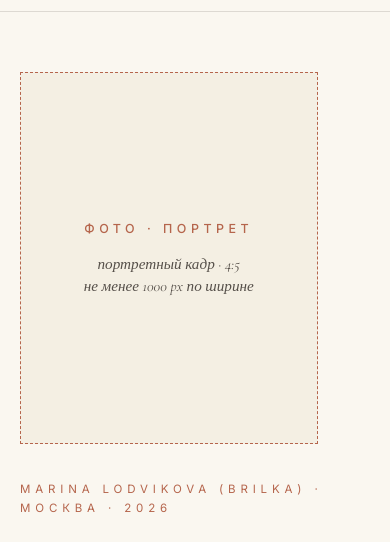
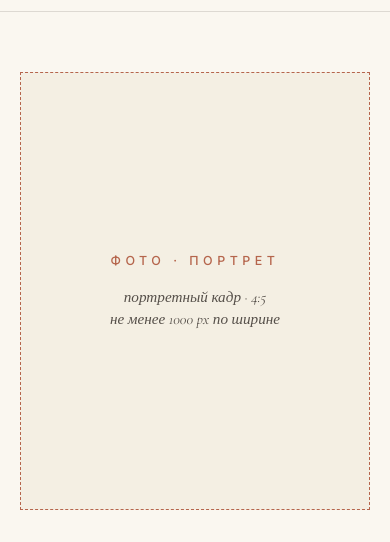
Before and after one commit to 7578461-hue/marina-journal, a plain HTML site: page narrative/index.html in a window 390 px wide. Shown: the part 46-588 px from the top of the page. Drawn offline with nearby package versions, Linux system fonts and the light colour scheme.

Commit message:
narrative: hero-фото крупнее (3:4, min-height 86vh, шире колонка)

```diff
--- a/narrative/narrative.css
+++ b/narrative/narrative.css
@@ -1,7 +1,7 @@
 /* ─── Narrative — длинное эссе ─── */
 
 .n-hero {
-  padding: clamp(80px, 12vw, 160px) 0 clamp(40px, 6vw, 80px);
+  padding: clamp(40px, 6vw, 80px) 0;
 }
 .n-hero-eyebrow {
   font-family: var(--sans);
@@ -801,33 +801,43 @@
   .mission-values li { font-size: 0.66rem; padding: 6px 12px; }
 }
 
-/* ─── HERO с портретом сбоку ─── */
+/* ─── HERO с большим портретом сбоку ─── */
 .n-hero-grid {
   display: grid;
-  grid-template-columns: 1.2fr 0.8fr;
-  gap: clamp(40px, 6vw, 100px);
-  align-items: center;
+  grid-template-columns: 1fr 1.15fr;
+  gap: clamp(40px, 5vw, 80px);
+  align-items: stretch;
+  min-height: 86vh;
 }
 .n-hero-text {
-  /* контейнер заголовка */
+  display: flex;
+  flex-direction: column;
+  justify-content: center;
+  padding-bottom: 20px;
 }
 .n-hero-photo {
-  aspect-ratio: 4 / 5;
+  aspect-ratio: 3 / 4;
   margin: 0;
+  align-self: stretch;
+  min-height: 86vh;
+  max-height: 920px;
 }
-.n-hero-photo .photo-slot-inner { padding: 28px; }
+.n-hero-photo .photo-slot-inner { padding: 32px; }
 
 @media (max-width: 900px) {
   .n-hero-grid {
     grid-template-columns: 1fr;
     gap: 36px;
+    min-height: auto;
   }
   .n-hero-photo {
     order: -1;
-    max-width: 70%;
+    max-width: 90%;
     aspect-ratio: 4 / 5;
+    min-height: auto;
+    max-height: none;
   }
 }
 @media (max-width: 560px) {
-  .n-hero-photo { max-width: 85%; }
+  .n-hero-photo { max-width: 100%; }
 }
```
